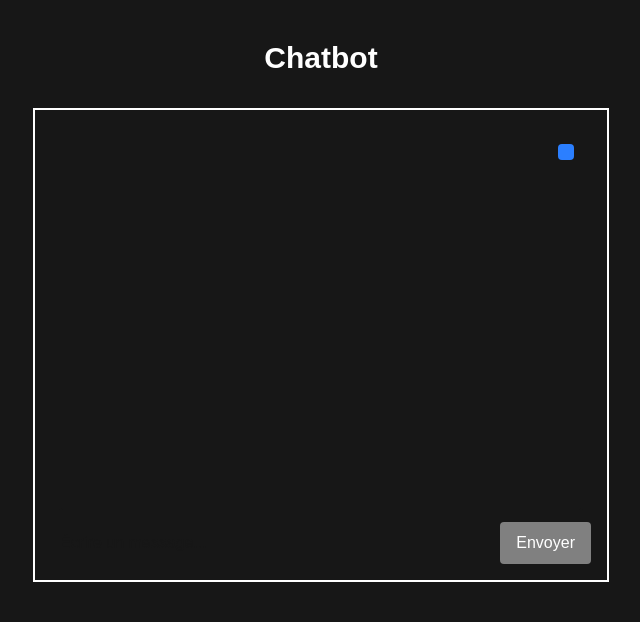
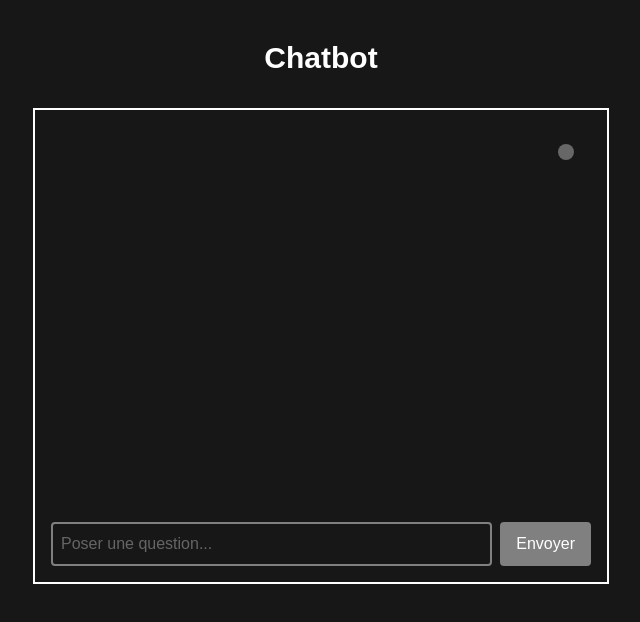
Before and after one commit to Fouad-berry/CHatbot, a Next.js app: page / in a window 1280 px wide. Both pictures are taken after a click on the button "Envoyer". Shown: the top 622 px of the page, without its empty margins (319-959 px from the left). Built offline with nearby package versions, Linux system fonts and the light colour scheme; no server answers.

Commit message:
[UPDATE] update style of the CHatbot

```diff
--- a/app/globals.css
+++ b/app/globals.css
@@ -31,6 +31,7 @@ body {
 
 .ChatbotContainer{
   border: 2px solid white;
+  background-color: #676767 transparent;
 }
 
 .Title{
@@ -46,3 +47,23 @@ body {
   cursor: pointer;
   opacity: 0.8;
 }
+
+.InputContainer{
+  border: 2px solid gray;
+  background-color: #676767 transparent;
+  color: #b4b4b4;
+
+  &:focus{
+    outline: none;
+    border: 2px solid gray;
+  }
+}
+
+.SenderContainer{
+  border-radius: 0.5rem;
+  background-color: #676767;
+  -webkit-border-radius: 0.5rem;
+  -moz-border-radius: 0.5rem;
+  -ms-border-radius: 0.5rem;
+  -o-border-radius: 0.5rem;
+}
--- a/components/Chatbot/Chatbot.tsx
+++ b/components/Chatbot/Chatbot.tsx
@@ -27,7 +27,7 @@ export default function ChatBox() {
       <div className="h-96 overflow-y-auto border rounded-xl p-4">
         {messages.map((msg, i) => (
           <div key={i} className={`mb-2 ${msg.sender === "bot" ? "text-left" : "text-right"}`}>
-            <span className={`inline-block p-2 rounded ${msg.sender === "bot" ? "bg-gray-100" : "bg-blue-500 text-white"}`}>
+            <span className={`inline-block p-2 rounded ${msg.sender === "bot" ? "bg-gray-100" : "SenderContainer text-white"}`}>
               {msg.text}
             </span>
           </div>
@@ -36,7 +36,7 @@ export default function ChatBox() {
       <div className="flex gap-2">
         <input
           className="flex-1 border rounded p-2 InputContainer"
-          placeholder="Écrire un message..."
+          placeholder="Poser une question..."
           value={input}
           onChange={(e) => setInput(e.target.value)}
           onKeyDown={(e) => e.key === "Enter" && sendMessage()}
```
